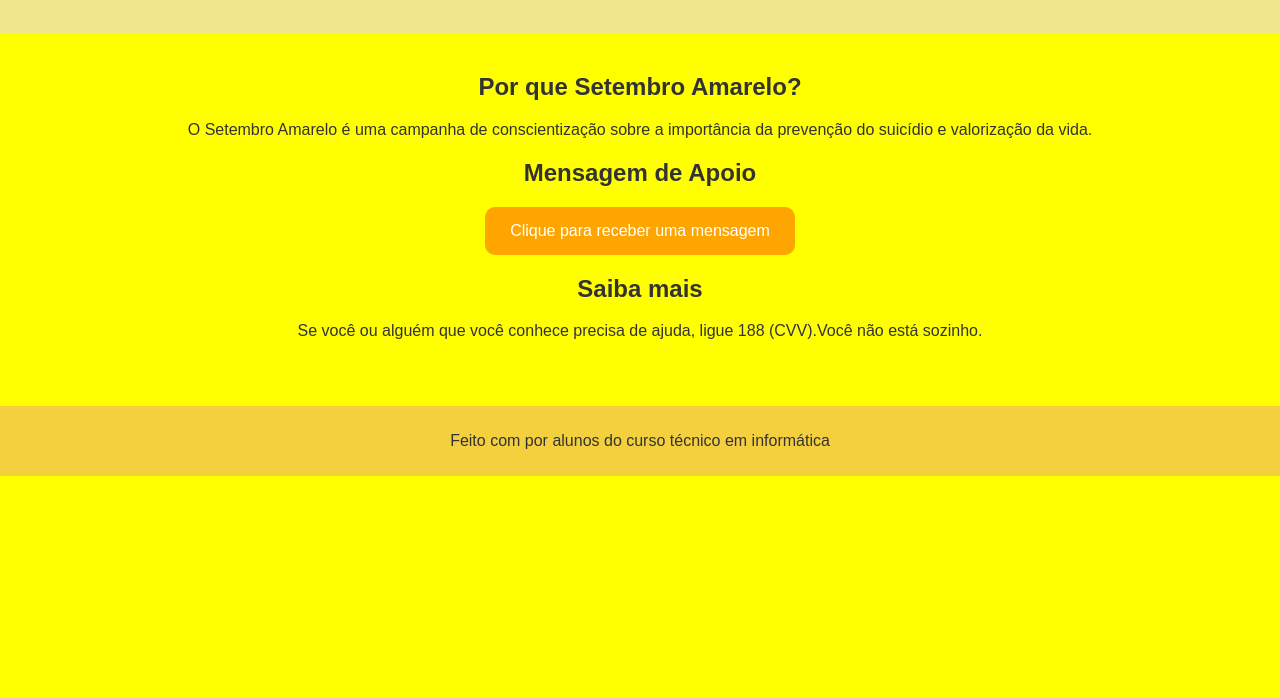
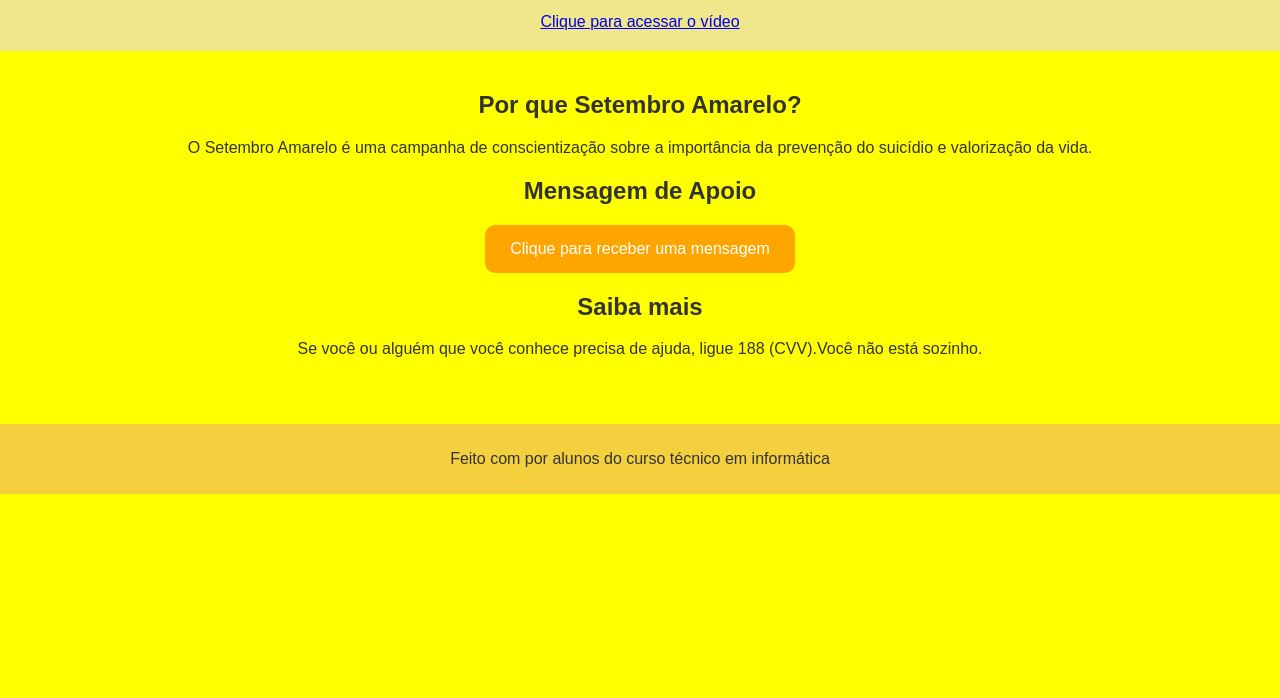
Before and after one commit to raycamaissa-creator/Setembro-Amarelo, a plain HTML site: page index.html in a window 1280 px wide. Shown: the part 102-800 px from the top of the page. Drawn offline with Linux system fonts and the light colour scheme.

Commit message:
Update index.html

```diff
--- a/index.html
+++ b/index.html
@@ -9,6 +9,7 @@
   <header>
     <h1> Setembro Amarelo</h1>
     <p>Mês da Prevenção ao Suicídio</p>
+    <a href= "https://www.youtube.com/watch?v=1QkZ8ppr7O8&pp=ygUQc2V0ZW1icm8gYW1hcmVsbw%3D%3D">Clique para acessar o vídeo</a>
   </header>
 
   <main>
```
